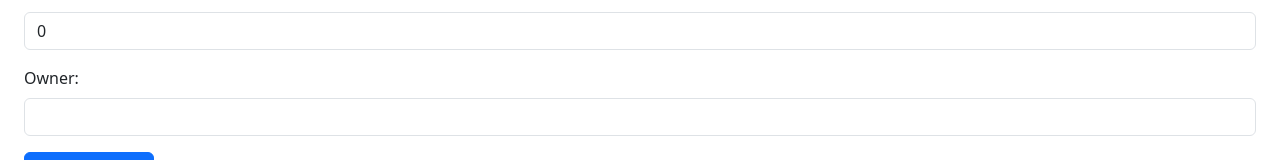
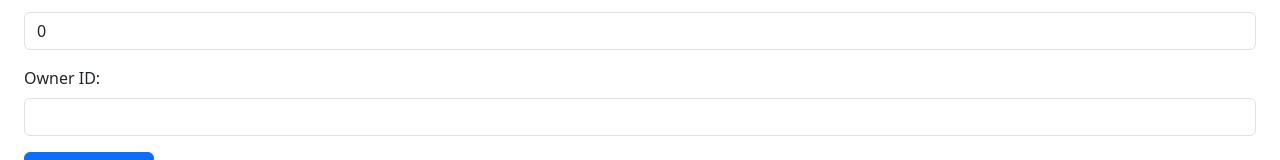
Before and after one commit to Advanced-web-application/webApplication_Front, a React (Vite) app: page / in a window 1280 px wide. Shown: the part 350-510 px from the top of the page. Built offline with nearby package versions, Linux system fonts and the light colour scheme; no server answers.

Commit message:
improving edit_post

```diff
--- a/src/Post.tsx
+++ b/src/Post.tsx
@@ -4,6 +4,7 @@ export interface PostData {
     description: string
     price: number
     owner: string
+    image: string
 }
 
 interface PostProps {
--- a/src/components/Post_edit.tsx
+++ b/src/components/Post_edit.tsx
@@ -12,13 +12,7 @@ import 'bootstrap/dist/css/bootstrap.min.css';
 function EditPost() {
 
     const [error, setError] = useState()
-    //const [fullName, setFullName] = useState('');
-    // const [age, setAge] = useState(0);
-    // const [gender, setGender] = useState('');
-    // const [_id, setId] = useState('');
     const [image, setImage] =useState('')
-    // const [email, setEmail] = useState('');
-    // const [password, setPassword] = useState('');
     const [name, setName] = useState('');
     const [description, setDescription] = useState('');
     const [price, setPrice] = useState(0);
@@ -30,13 +24,7 @@ function EditPost() {
             const data = res.data;
             const post = data.filter((post: PostData) => post.name === 'test post')[0];
             if (post) {
-                // setFullName(user.fullName);
-                // setAge(user.age);
-                // setGender(user.gender);
-                // setId(user._id);
-                // setImage(user.image?? '');
-                // setEmail(user.email);
-                // setPassword('');
+                setImage(post.image);
                 setName(post.name);
                 setDescription(post.description);
                 setPrice(post.price);
@@ -62,6 +50,7 @@ function EditPost() {
 
         const updatedPost = {
             name,
+            image,
             description,
             price,
             owner
@@ -93,7 +82,7 @@ function EditPost() {
             <input type="number" className="form-control" value={price} onChange={(e) => setPrice(Number(e.target.value))} />
         </div>
         <div className="mb-3">
-            <label className="form-label">Owner:</label>
+            <label className="form-label">Owner ID:</label>
             <input type="text" className="form-control" value={owner} onChange={(e) => setOwner(e.target.value)} />
         </div>
         <button type="submit" className="btn btn-primary">Save Changes</button>
```
